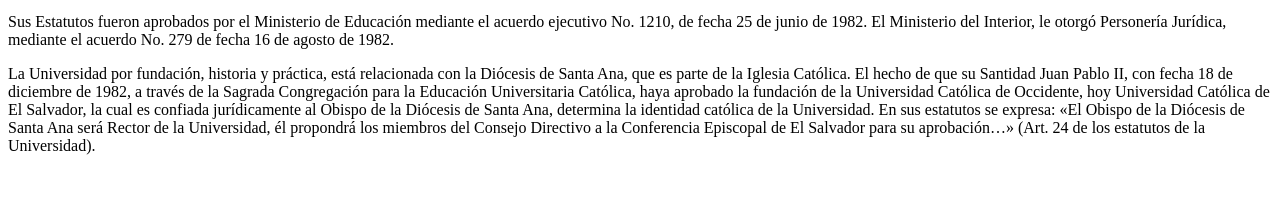
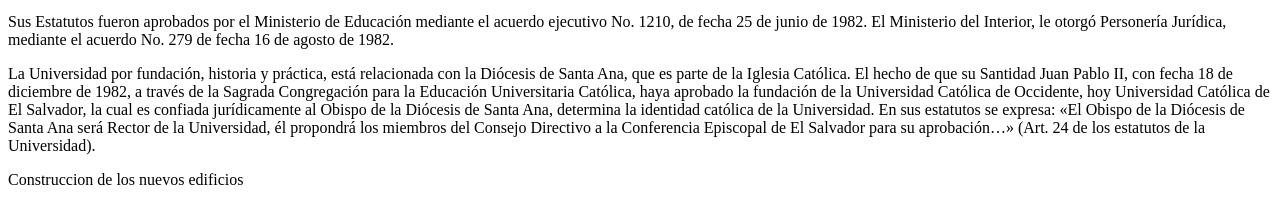
Before and after one commit to wilfredounicaes/desarrollo2022, a plain HTML site: page historia.html in a window 1280 px wide. Shown: the part 119-342 px from the top of the page. Drawn offline with Linux system fonts and the light colour scheme.

Commit message:
Se modifico el archivo historia.html

```diff
--- a/historia.html
+++ b/historia.html
@@ -11,5 +11,6 @@
     <p>La Universidad Católica de El Salvador, UNICAES, cuya Sede Central está ubicada en la ciudad de Santa Ana, y un Centro Regional en Ilobasco, Cabañas, fue fundada el 13 de abril de 1982, según acta Constitucional.</p>
     <p>Sus Estatutos fueron aprobados por el Ministerio de Educación mediante el acuerdo ejecutivo No. 1210, de fecha 25 de junio de 1982. El Ministerio del Interior, le otorgó Personería Jurídica, mediante el acuerdo No. 279 de fecha 16 de agosto de 1982.</p>
     <p>La Universidad por fundación, historia y práctica, está relacionada con la Diócesis de Santa Ana, que es parte de la Iglesia Católica. El hecho de que su Santidad Juan Pablo II, con fecha 18 de diciembre de 1982, a través de la Sagrada Congregación para la Educación Universitaria Católica, haya aprobado la fundación de la Universidad Católica de Occidente, hoy Universidad Católica de El Salvador, la cual es confiada jurídicamente al Obispo de la Diócesis de Santa Ana, determina la identidad católica de la Universidad. En sus estatutos se expresa: «El Obispo de la Diócesis de Santa Ana será Rector de la Universidad, él propondrá los miembros del Consejo Directivo a la Conferencia Episcopal de El Salvador para su aprobación…» (Art. 24 de los estatutos de la Universidad).</p>
+    <p>Construccion de los nuevos edificios</p>
 </body>
 </html>
```
